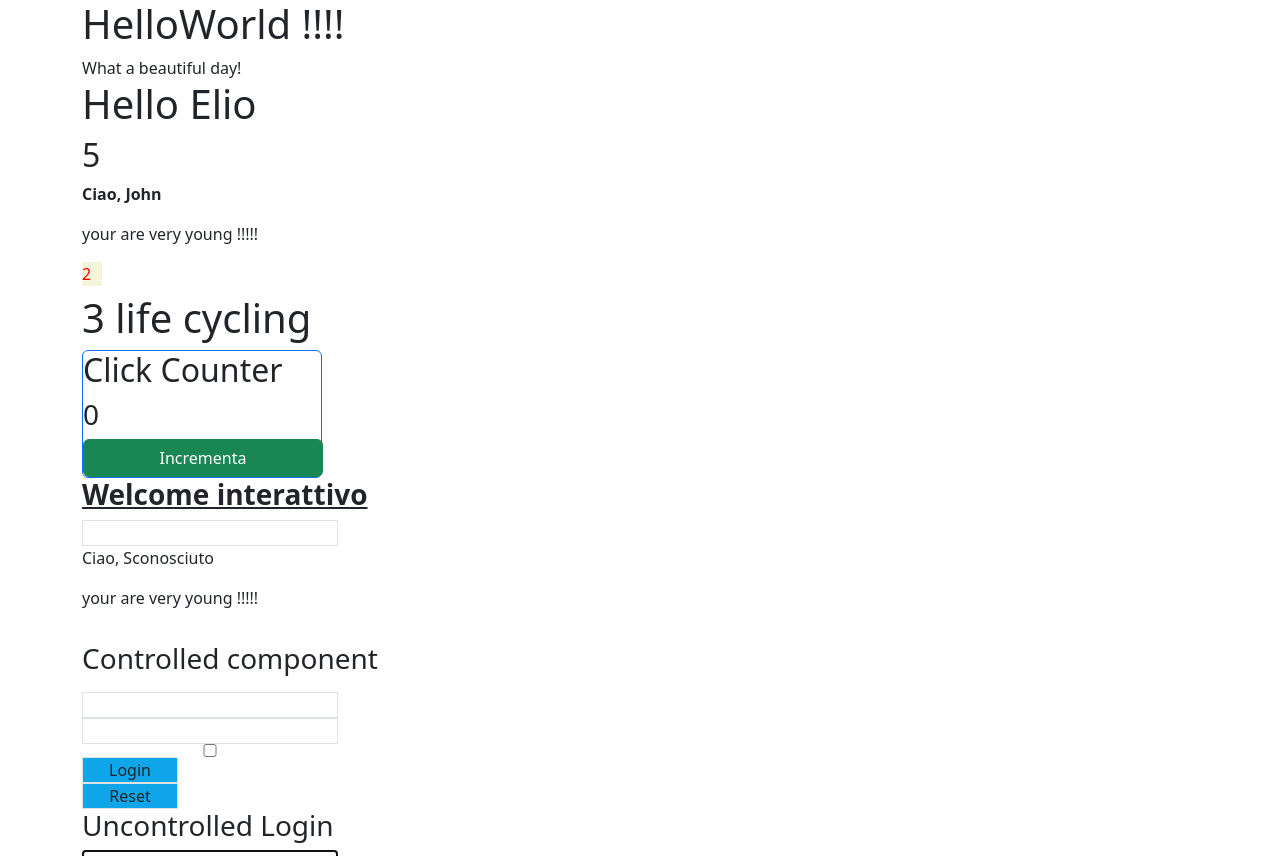
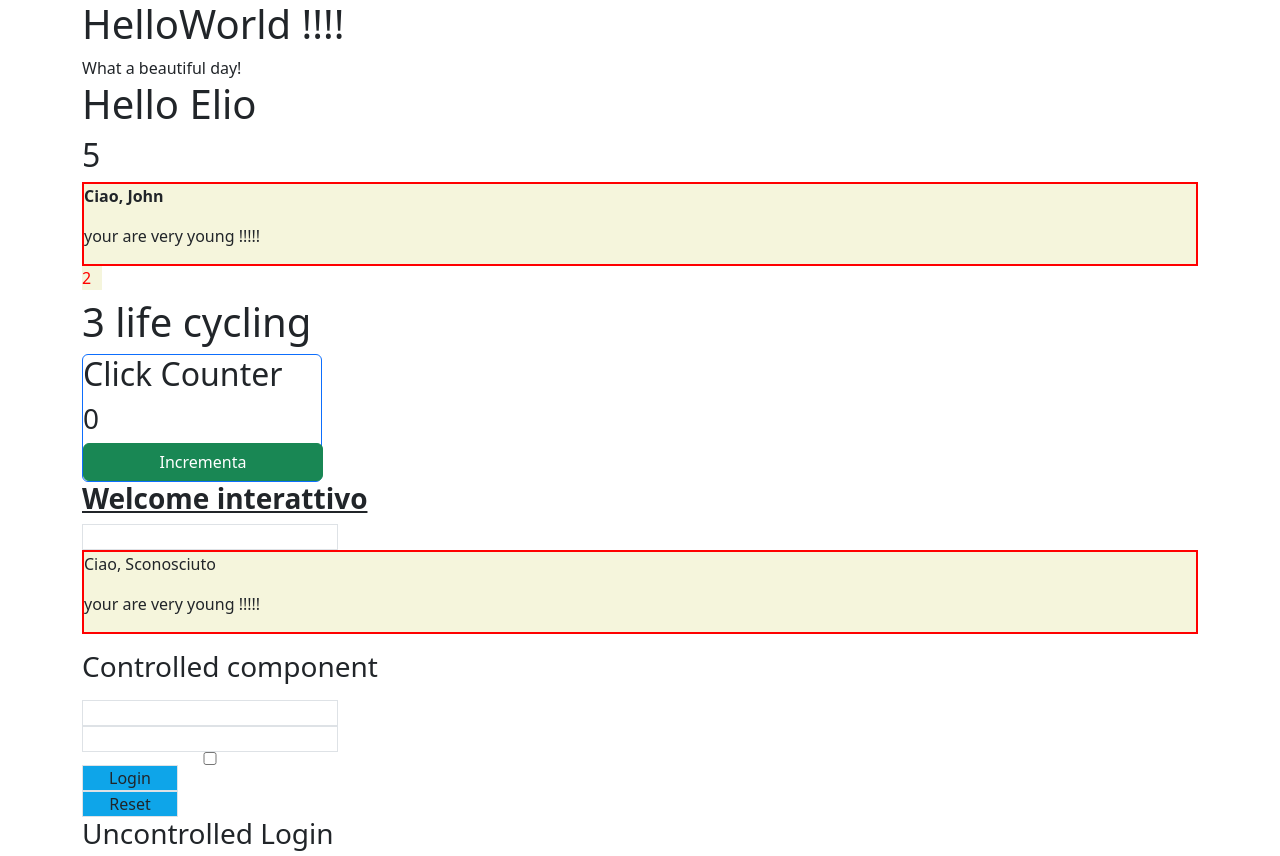
Before and after one commit to Castels88/React-esercizi, a React (Create React App) app: page / in a window 1280 px wide. Shown: the top 856 px of the page. Built offline with nearby package versions, Linux system fonts and the light colour scheme.

Commit message:
fine esercizio

```diff
--- a/src/Welcome.js
+++ b/src/Welcome.js
@@ -3,7 +3,7 @@ import { Age } from "./Age"
 export class Welcome extends React.Component{
     render(){
         return(
-            <div>
+            <div className="welcome_container" >
                 {
                     this.props.name
                     ? <p><strong>Ciao, {this.props.name}</strong></p>
--- a/src/index.css
+++ b/src/index.css
@@ -1,3 +1,8 @@
 @tailwind base;
 @tailwind components;
 @tailwind utilities;
+
+.welcome_container{
+    background-color: beige;
+    border: 2px solid red;
+}
```
